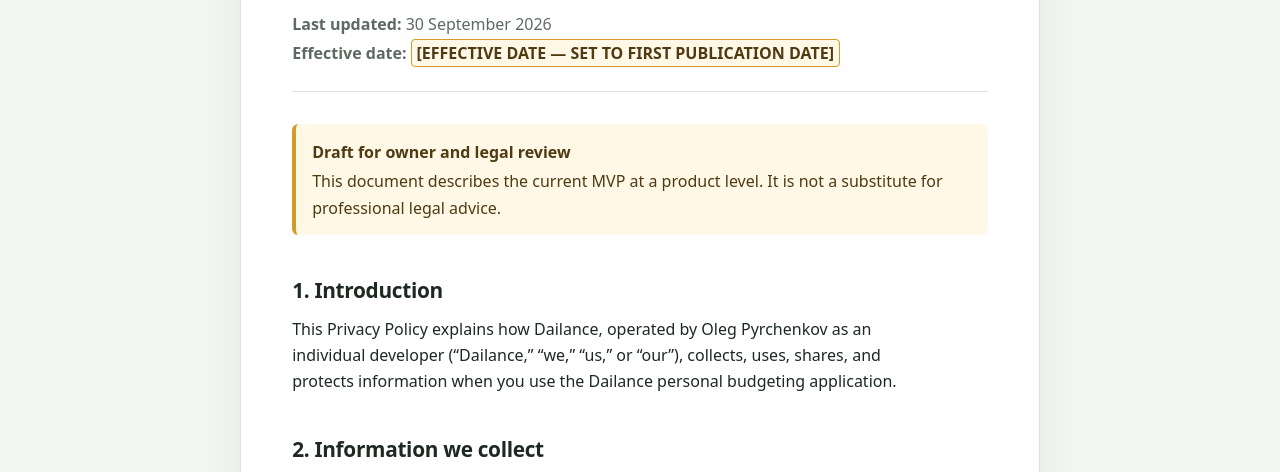
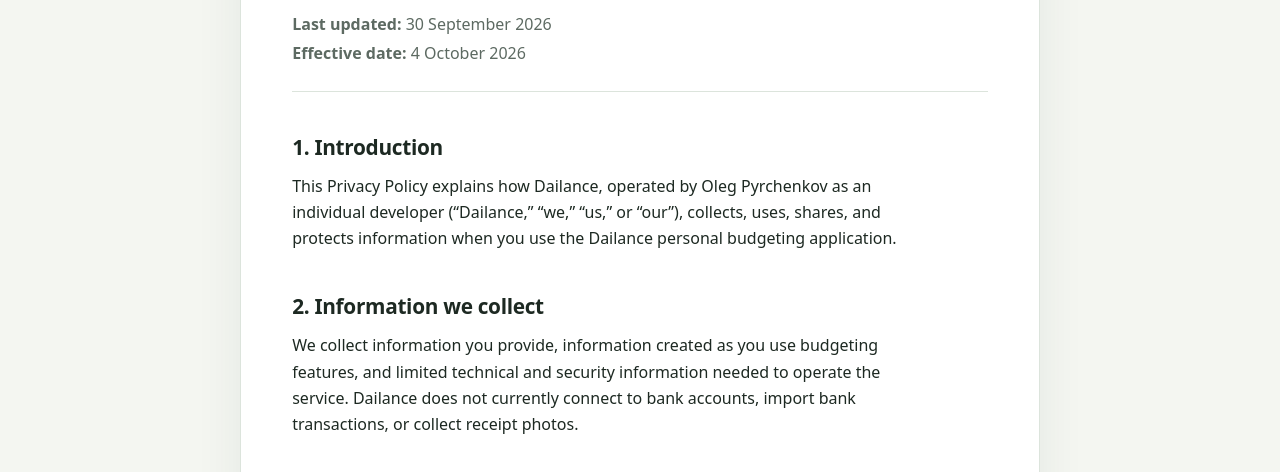
Before and after one commit to mrLoafer/dailance-legal, a plain HTML site: page en/privacy/index.html in a window 1280 px wide. Shown: the part 258-730 px from the top of the page. Drawn offline with Linux system fonts and the light colour scheme.

Commit message:
docs: prepare legal pages for publication

```diff
--- a/en/privacy/index.html
+++ b/en/privacy/index.html
@@ -22,12 +22,9 @@
       <h1>Privacy Policy</h1>
       <div class="page-meta">
         <p><strong>Last updated:</strong> 30 September 2026</p>
-        <p><strong>Effective date:</strong> <span class="placeholder">[EFFECTIVE DATE — SET TO FIRST PUBLICATION DATE]</span></p>
+        <p><strong>Effective date:</strong> 4 October 2026</p>
       </div>
-      <aside class="review-notice" aria-label="Draft status">
-        <strong>Draft for owner and legal review</strong>
-        This document describes the current MVP at a product level. It is not a substitute for professional legal advice.
-      </aside>
+
 
       <h2>1. Introduction</h2>
       <p>This Privacy Policy explains how Dailance, operated by Oleg Pyrchenkov as an individual developer (“Dailance,” “we,” “us,” or “our”), collects, uses, shares, and protects information when you use the Dailance personal budgeting application.</p>
```
Also changed, not shown: en/terms/index.html (+2 -5 lines), 1 other file.
